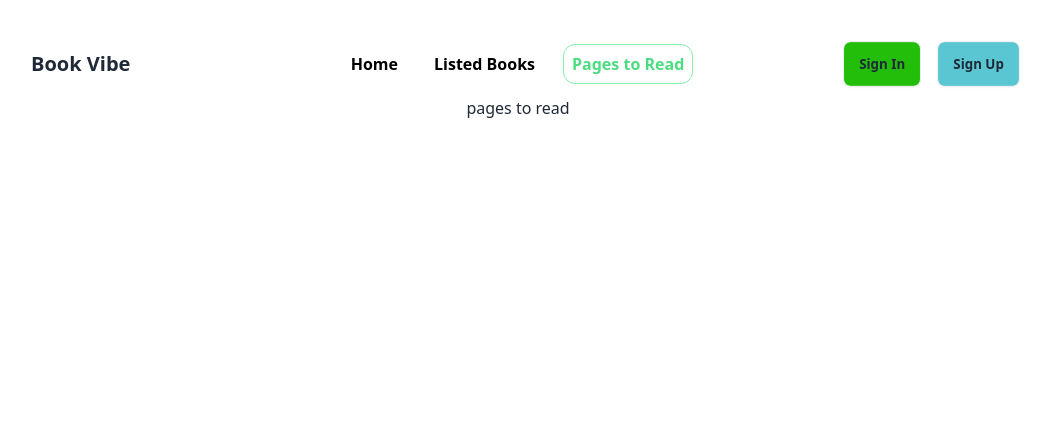
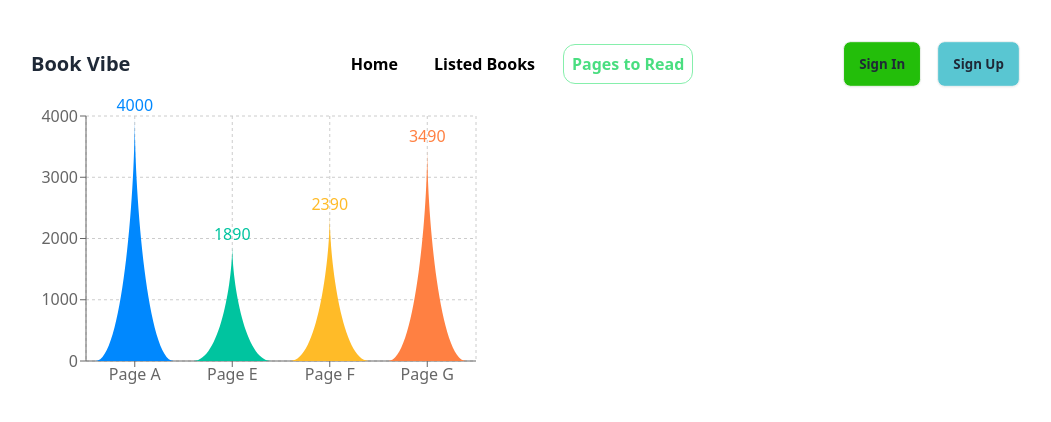
Before and after one commit to sujonifty/Book-vite, a React (Vite) app: page /pagesToRead in a window 1280 px wide. Shown: the top 422 px of the page, without its empty margins (122-1173 px from the left). Built offline with nearby package versions, Linux system fonts and the light colour scheme.

Commit message:
completed listed books section

```diff
--- a/package.json
+++ b/package.json
@@ -14,9 +14,11 @@
     "match-sorter": "^6.3.4",
     "prop-types": "^15.8.1",
     "react": "^18.2.0",
+    "react-charts": "^3.0.0-beta.57",
     "react-dom": "^18.2.0",
     "react-icons": "^5.0.1",
     "react-router-dom": "^6.22.3",
+    "recharts": "^2.12.3",
     "sort-by": "^1.2.0"
   },
   "devDependencies": {
--- a/src/Pages/ListedBook.jsx
+++ b/src/Pages/ListedBook.jsx
@@ -1,11 +1,10 @@
 import UseLocalStorage from "../components/Hooks/UseLocalStorage";
 import ListCard from "../components/ListCard";
-import { IoIosArrowDropdown } from "react-icons/io";
 
 
 const ListedBook = () => {
     const [localStorageData] = UseLocalStorage();
-    console.log('aa', localStorageData);
+
     return (
         <div>
 
--- a/src/Pages/ReadBook.jsx
+++ b/src/Pages/ReadBook.jsx
@@ -1,10 +1,72 @@
 
-const ReadBook = () => {
-    return (
-        <div>
-            <h1>pages to read</h1>
-        </div>
-    );
+import { BarChart, Bar, Cell, XAxis, YAxis, CartesianGrid } from 'recharts';
+import UseLocalStorage from '../components/Hooks/UseLocalStorage';
+
+const colors = ['#0088FE', '#00C49F', '#FFBB28', '#FF8042', 'red', 'pink'];
+
+const data = [
+  {
+    name: 'Page A',
+    uv: 4000,
+    pv: 2400,
+    amt: 2400,
+  },
+  {
+    name: 'Page E',
+    uv: 1890,
+    pv: 4800,
+    amt: 2181,
+  },
+  {
+    name: 'Page F',
+    uv: 2390,
+    pv: 3800,
+    amt: 2500,
+  },
+  {
+    name: 'Page G',
+    uv: 3490,
+    pv: 4300,
+    amt: 2100,
+  },
+];
+
+const getPath = (x, y, width, height) => {
+  return `M${x},${y + height}C${x + width / 3},${y + height} ${x + width / 2},${y + height / 3}
+  ${x + width / 2}, ${y}
+  C${x + width / 2},${y + height / 3} ${x + (2 * width) / 3},${y + height} ${x + width}, ${y + height}
+  Z`;
 };
 
-export default ReadBook;
+const TriangleBar = (props) => {
+  const { fill, x, y, width, height } = props;
+
+  return <path d={getPath(x, y, width, height)} stroke="none" fill={fill} />;
+};
+
+export default function ReadBookChart() {
+    const dataFromStore= UseLocalStorage();
+    console.log(dataFromStore)
+  return (
+    <BarChart
+      width={500}
+      height={300}
+      data={data}
+      margin={{
+        top: 20,
+        right: 30,
+        left: 20,
+        bottom: 5,
+      }}
+    >
+      <CartesianGrid strokeDasharray="3 3" />
+      <XAxis dataKey="name" />
+      <YAxis />
+      <Bar dataKey="uv" fill="#8884d8" shape={<TriangleBar />} label={{ position: 'top' }}>
+        {data.map((entry, index) => (
+          <Cell key={`cell-${index}`} fill={colors[index % 20]} />
+        ))}
+      </Bar>
+    </BarChart>
+  );
+}
```
Also changed, not shown: src/components/BookDetails.jsx (+17 -1 lines), 1 other file (tests, documents, lock files or other folders).
